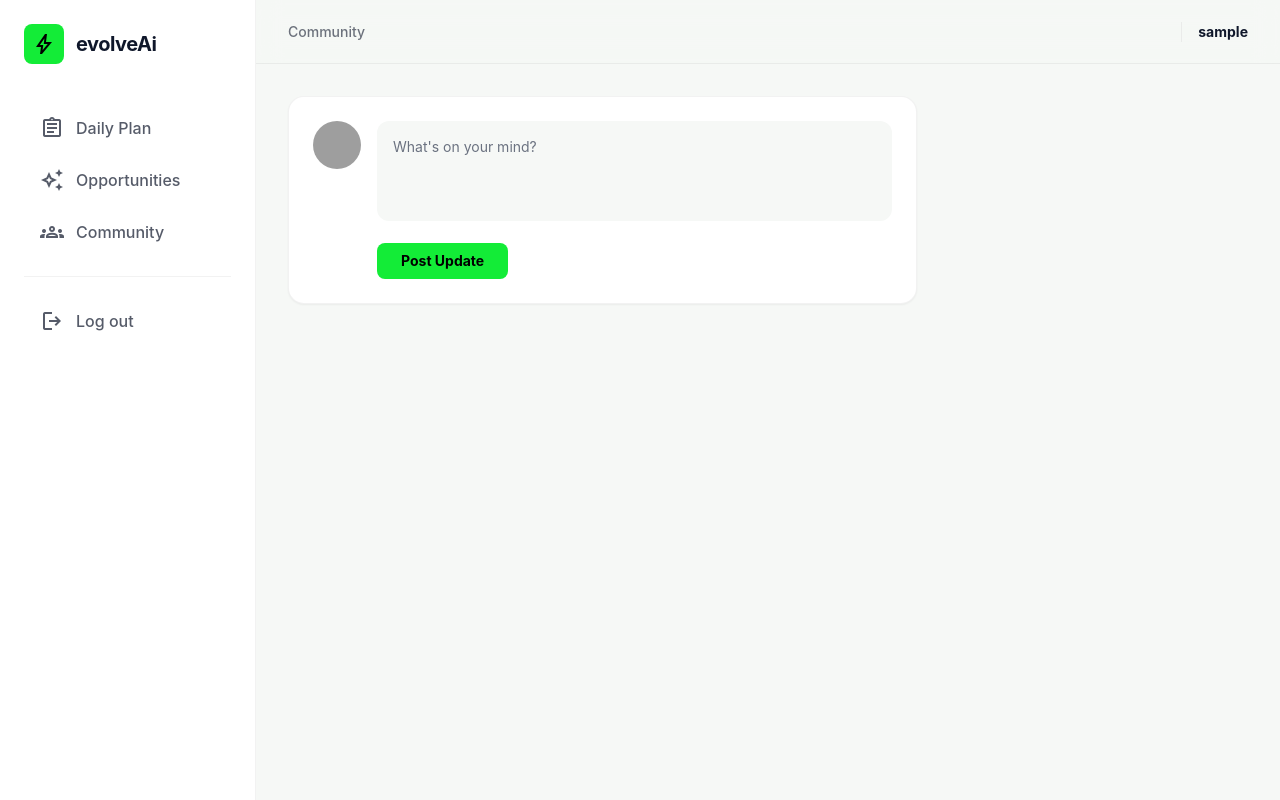
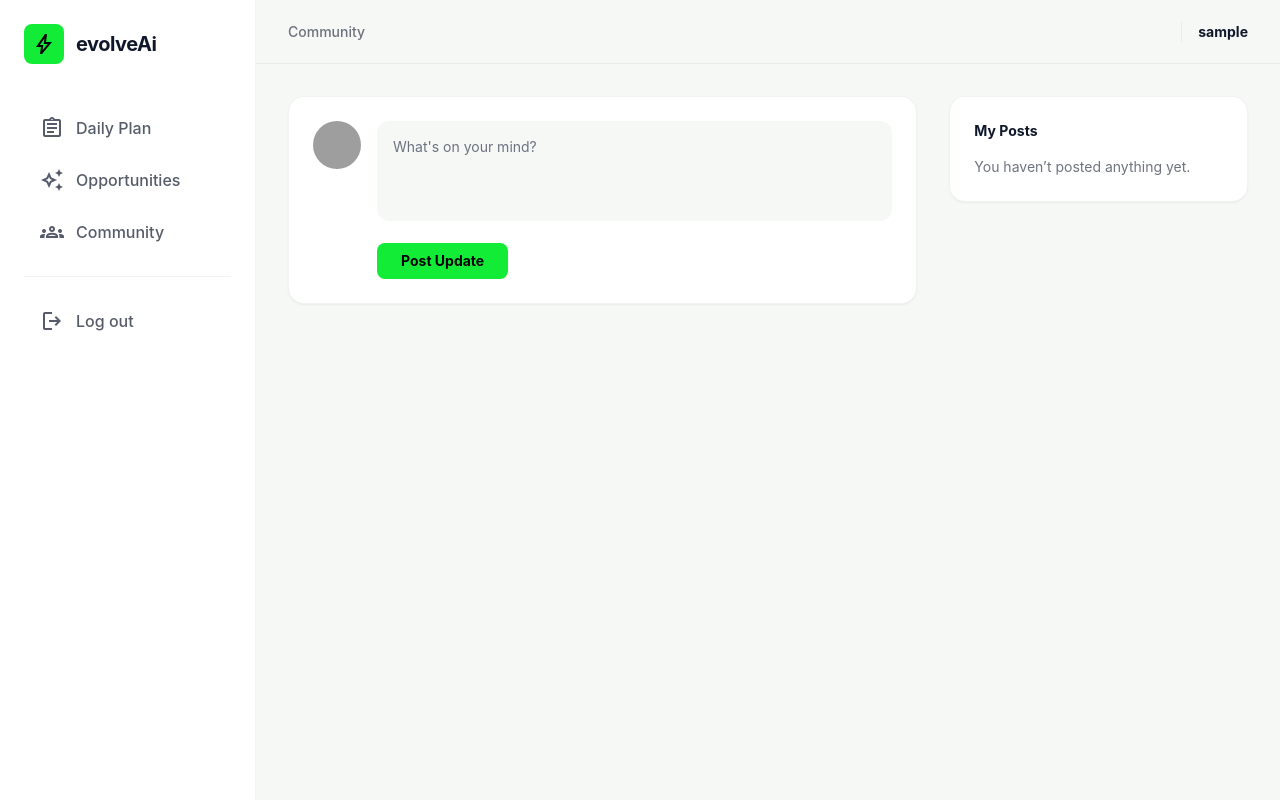
Before and after one commit to WalidElmiloudi/EvolveAi, a PHP site: template app/View/community.view.php in a window 1280 px wide. Run offline with PHP 8.4, Linux system fonts and the light colour scheme; the template is opened without the code that fills it, so the values that code supplies are empty; the visitor is signed in with stand-in values (Sample User, id 1); some libraries are stand-ins or nearby versions; grey boxes are pictures that could not be loaded.

Commit message:
Add user posts section with delete functionality to community view

```diff
--- a/app/Controller/PostController.php
+++ b/app/Controller/PostController.php
@@ -97,7 +97,7 @@ class PostController extends Controller
             $postId = $_POST['post_id'];
             $this->postModel->delete($postId);
             header("Location: /EvolveAi/post/index/");
-            exit;
+
         }
     }
 }
--- a/app/View/community.view.php
+++ b/app/View/community.view.php
@@ -151,6 +151,35 @@
                         ?>
                     </div>
                 </div>
+            <!-- RIGHT SIDEBAR -->
+<div class="col-span-12 lg:col-span-4 space-y-6">
+    <div class="bg-white dark:bg-zinc-900 rounded-2xl p-6 border border-black/5 dark:border-white/5 shadow-sm">
+        <h3 class="font-bold text-sm mb-4">My Posts</h3>
+
+        <?php if (!empty($userPosts)): ?>
+            <?php foreach ($userPosts as $post): ?>
+                <div class="border-b border-black/5 dark:border-white/5 pb-4 mb-4 last:border-none">
+                    <p class="text-sm mb-3"><?= htmlspecialchars($post['content']) ?></p>
+
+                    <div class="flex gap-3">
+
+                        <!-- DELETE -->
+                        <form action="/EvolveAi/post/delete/" method="POST"
+                              onsubmit="return confirm('Are you sure you want to delete this post?');">
+                              <input type="hidden" name="post_id" value="<?= $post['id'] ?>">
+                            <button type="submit"
+                                    class="text-xs font-bold text-red-500 hover:underline">
+                                Delete
+                            </button>
+                        </form>
+                    </div>
+                </div>
+            <?php endforeach; ?>
+        <?php else: ?>
+            <p class="text-sm opacity-60">You haven’t posted anything yet.</p>
+        <?php endif; ?>
+    </div>
+</div>
 
             </div>
         </main>
```
